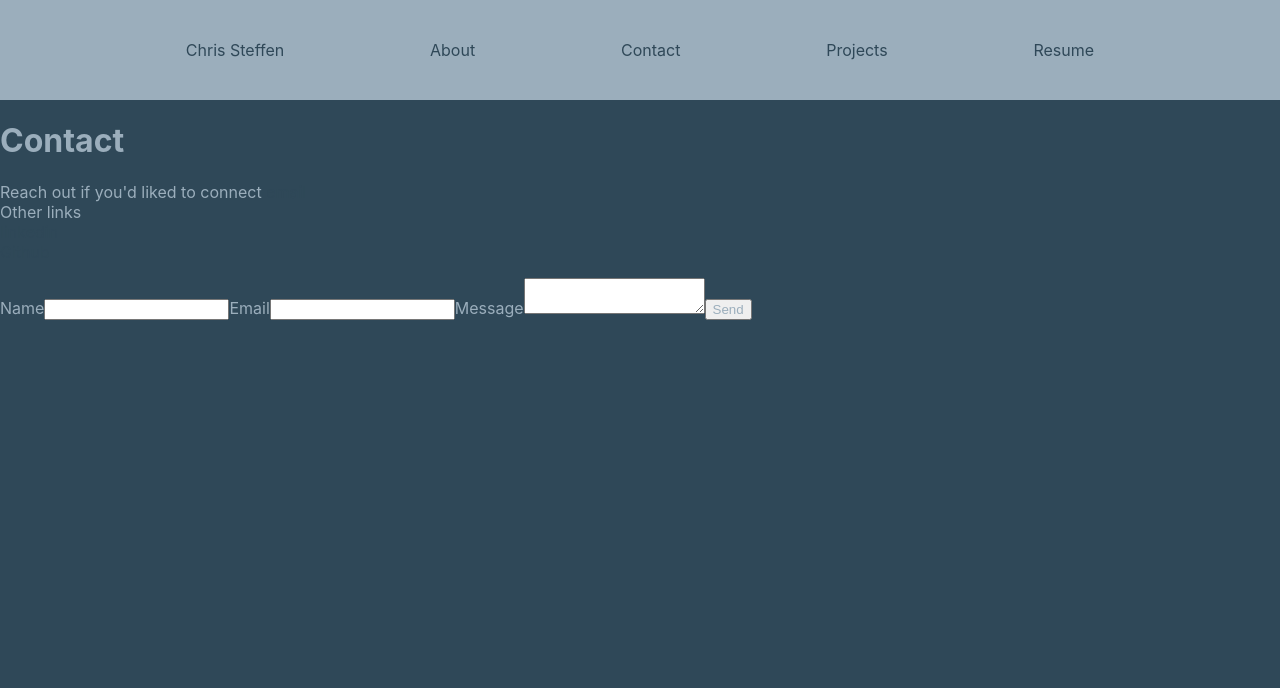
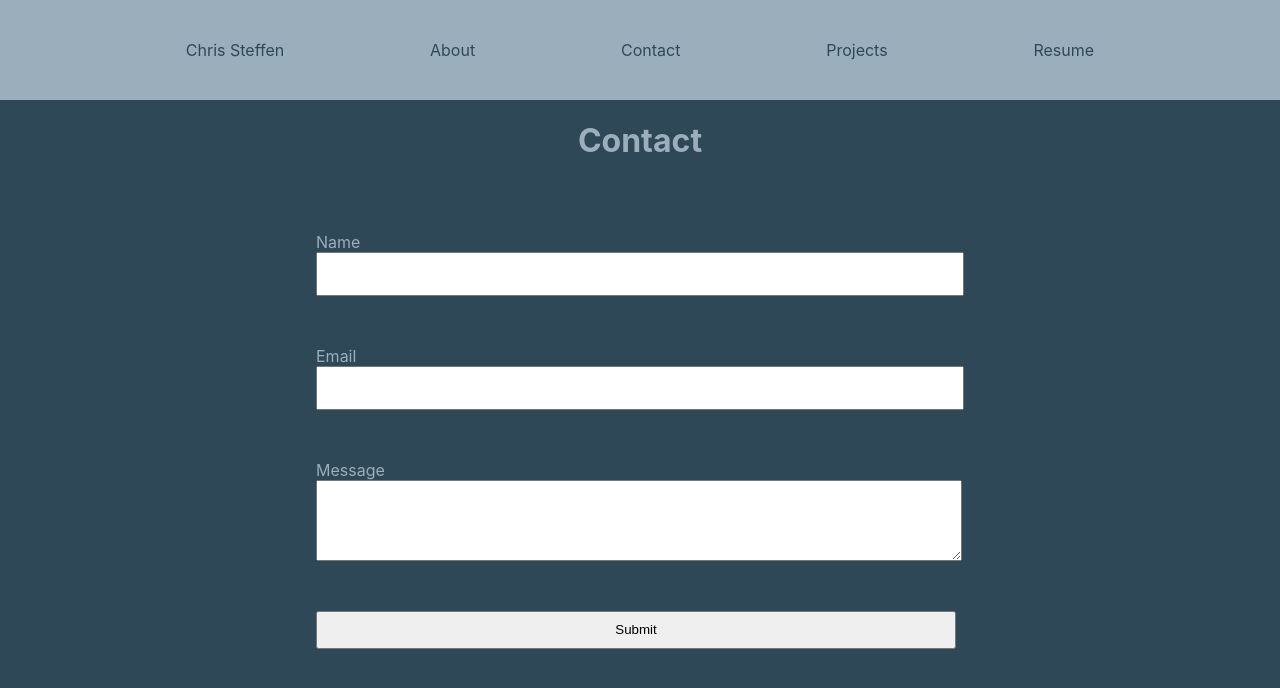
Before and after one commit to chrsteffen1/portfolio, a React (Create React App) app: page /contact in a window 1280 px wide. Shown: the top 688 px of the page. Built offline with nearby package versions, Linux system fonts and the light colour scheme.

Commit message:
style email form

```diff
--- a/src/pages/About/About.module.css
+++ b/src/pages/About/About.module.css
@@ -22,7 +22,7 @@
   align-items: center;
   justify-content: center;
   height: 80%;
-  min-width: auto;
+  min-width: 300px;
 }
 
 @media (max-width: 760px) {
@@ -32,7 +32,7 @@
   }
 
   .image{
-    height: 40%;
-    width: auto;
+    height: 60%;
+    min-width: 250px;
   }
 }
--- a/src/pages/Contact/Contact.jsx
+++ b/src/pages/Contact/Contact.jsx
@@ -1,6 +1,7 @@
 import React from "react";
 import { useRef } from "react";
 import emailjs from 'emailjs-com'
+import styles from './Contact.module.css'
 
 const Contact = () => {
   const form = useRef();
@@ -24,24 +25,32 @@ const Contact = () => {
 
   return (
     <>
-      <h1>Contact</h1>
-      <div>
+      <h1 className={styles.contact}>Contact</h1>
+      {/* <div>
         <p>Reach out if you'd liked to connect <a href="mailto:ChrisJSteffen@gmail.com ">email</a> <br />
         Other links <br />
         <a href="https://www.linkedin.com/in/chris-steffen1/" alt="" target='_blank' rel="noreferrer">linkedin</a>
         <br />
         <a href="https://github.com/chrsteffen1" alt='' target='_blank' rel="noreferrer">Github</a>
         </p>
-      </div>
-      <div>
+      </div> */}
+      <div className={styles.formDiv}>
         <form ref={form} onSubmit={sendEmail}>
-          <label>Name</label>
-          <input type="text" name="user_name" required/>
-          <label>Email</label>
-          <input type="email" name="user_email" required/>
-          <label>Message</label>
-          <textarea name="message" required/>
-          <input type="submit" value="Send" />
+          <div className={styles.input}>
+            <label>Name</label>
+            <input type="text" name="user_name" required/>
+          </div>
+          <div className={styles.input}>
+            <label>Email</label>
+            <input type="email" name="user_email" required/>
+          </div>
+          <div className={styles.input}>
+            <label>Message</label>
+            <textarea name="message" cols='40' rows='5' required/>
+          </div>
+          <div className={styles.input}>
+            <button type="submit" value="Send">Submit</button>
+          </div>
         </form>
       </div>
     </>
--- /dev/null
+++ b/src/pages/Contact/Contact.module.css
@@ -0,0 +1,47 @@
+.formDiv{
+  display: flex;
+  flex-direction: column;
+  align-items: center;
+  justify-content: center;
+  width: 100%;
+}
+
+.contact{
+  display: flex;
+  align-items: center;
+  justify-content: center;
+}
+
+input{
+  display: flex;
+  flex-direction: column;
+  align-items: center;
+  justify-content: center;
+  width: 50vw;
+  margin: 0%;
+  height: calc(2.25rem + 2px);
+  color: black;
+}
+
+textarea{
+  display: flex;
+  flex-direction: column;
+  align-items: center;
+  justify-content: center;
+  width: 50vw;
+}
+
+.input{
+  margin: 50px;
+}
+
+button{
+  display: flex;
+  flex-direction: column;
+  align-items: center;
+  justify-content: center;
+  width: 50vw;
+  margin: 0%;
+  height: calc(2.25rem + 2px);
+  color: black;
+}
```
Also changed, not shown: public/man-with-laptop.png (renamed from public/favicon.png).
